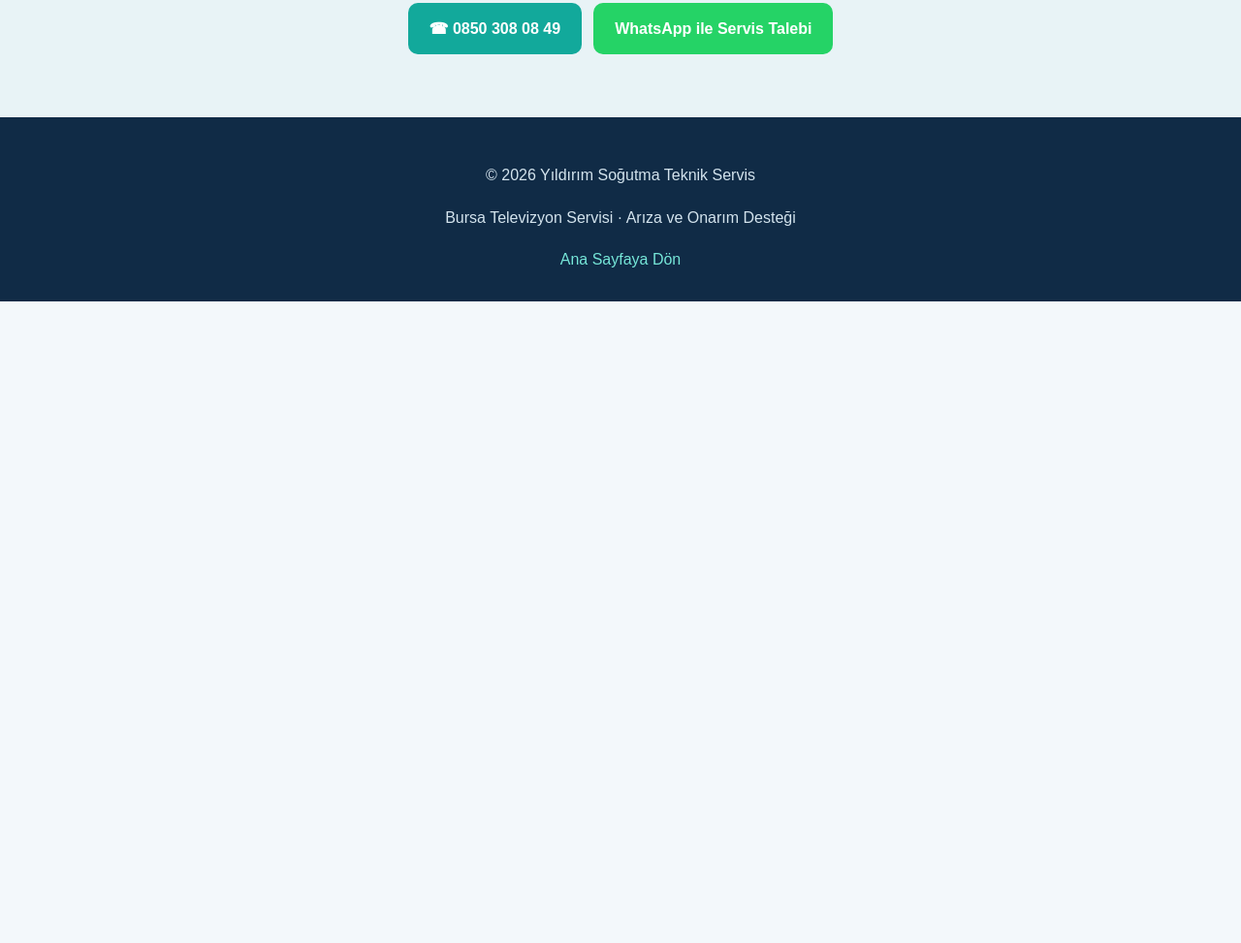
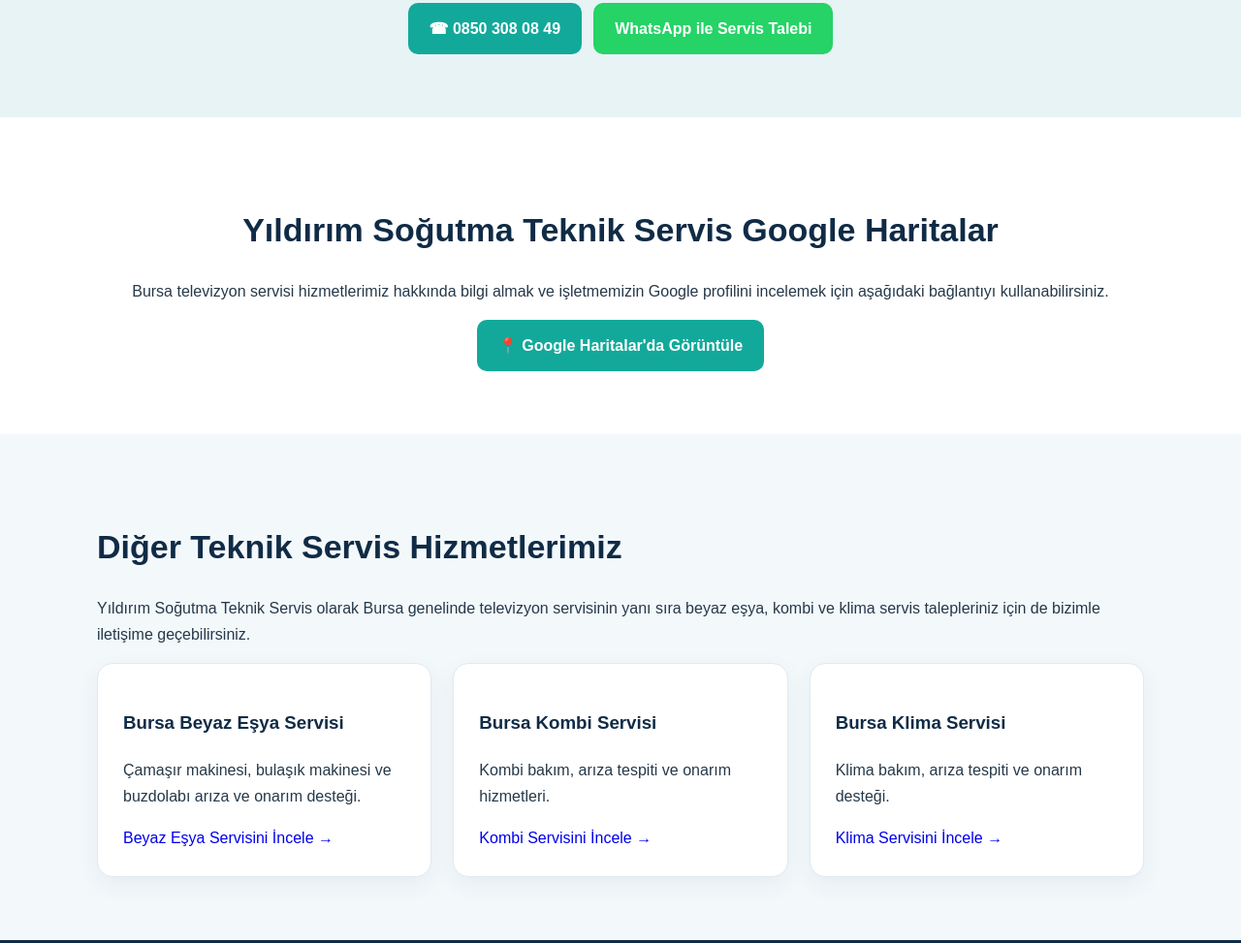
Before and after one commit to yildirimsogutmaofficial/sogutma, a plain HTML site: page televizyon-servisi.html in a window 1280 px wide. Shown: the part 3178-4151 px from the top of the page at 97% size. Before the commit the page ends 3489 px from the top, so only its background shows below. Drawn offline with Linux system fonts and the light colour scheme.

Commit message:
Update televizyon-servisi.html

```diff
--- a/televizyon-servisi.html
+++ b/televizyon-servisi.html
@@ -463,6 +463,80 @@
     </div>
   </section>
 
+<section class="content area">
+  <div class="container" style="text-align:center;">
+
+    <h2>Yıldırım Soğutma Teknik Servis Google Haritalar</h2>
+
+    <p>
+      Bursa televizyon servisi hizmetlerimiz
+      hakkında bilgi almak ve işletmemizin
+      Google profilini incelemek için
+      aşağıdaki bağlantıyı kullanabilirsiniz.
+    </p>
+
+    <a class="btn btn-phone"
+       href="https://share.google/vYoqN0vPF4rA6oPTm"
+       target="_blank"
+       rel="noopener noreferrer">
+      📍 Google Haritalar'da Görüntüle
+    </a>
+
+  </div>
+</section>
+
+<section class="content">
+  <div class="container">
+
+    <h2>Diğer Teknik Servis Hizmetlerimiz</h2>
+
+    <p>
+      Yıldırım Soğutma Teknik Servis olarak
+      Bursa genelinde televizyon servisinin
+      yanı sıra beyaz eşya, kombi ve klima
+      servis talepleriniz için de
+      bizimle iletişime geçebilirsiniz.
+    </p>
+
+    <div class="grid">
+
+      <article class="card">
+        <h3>Bursa Beyaz Eşya Servisi</h3>
+        <p>
+          Çamaşır makinesi, bulaşık makinesi
+          ve buzdolabı arıza ve onarım desteği.
+        </p>
+        <a href="beyaz-esya-servisi.html">
+          Beyaz Eşya Servisini İncele →
+        </a>
+      </article>
+
+      <article class="card">
+        <h3>Bursa Kombi Servisi</h3>
+        <p>
+          Kombi bakım, arıza tespiti
+          ve onarım hizmetleri.
+        </p>
+        <a href="kombi-servisi.html">
+          Kombi Servisini İncele →
+        </a>
+      </article>
+
+      <article class="card">
+        <h3>Bursa Klima Servisi</h3>
+        <p>
+          Klima bakım, arıza tespiti
+          ve onarım desteği.
+        </p>
+        <a href="klima-servisi.html">
+          Klima Servisini İncele →
+        </a>
+      </article>
+
+    </div>
+  </div>
+</section>
+
 </main>
 
 <footer>
```
